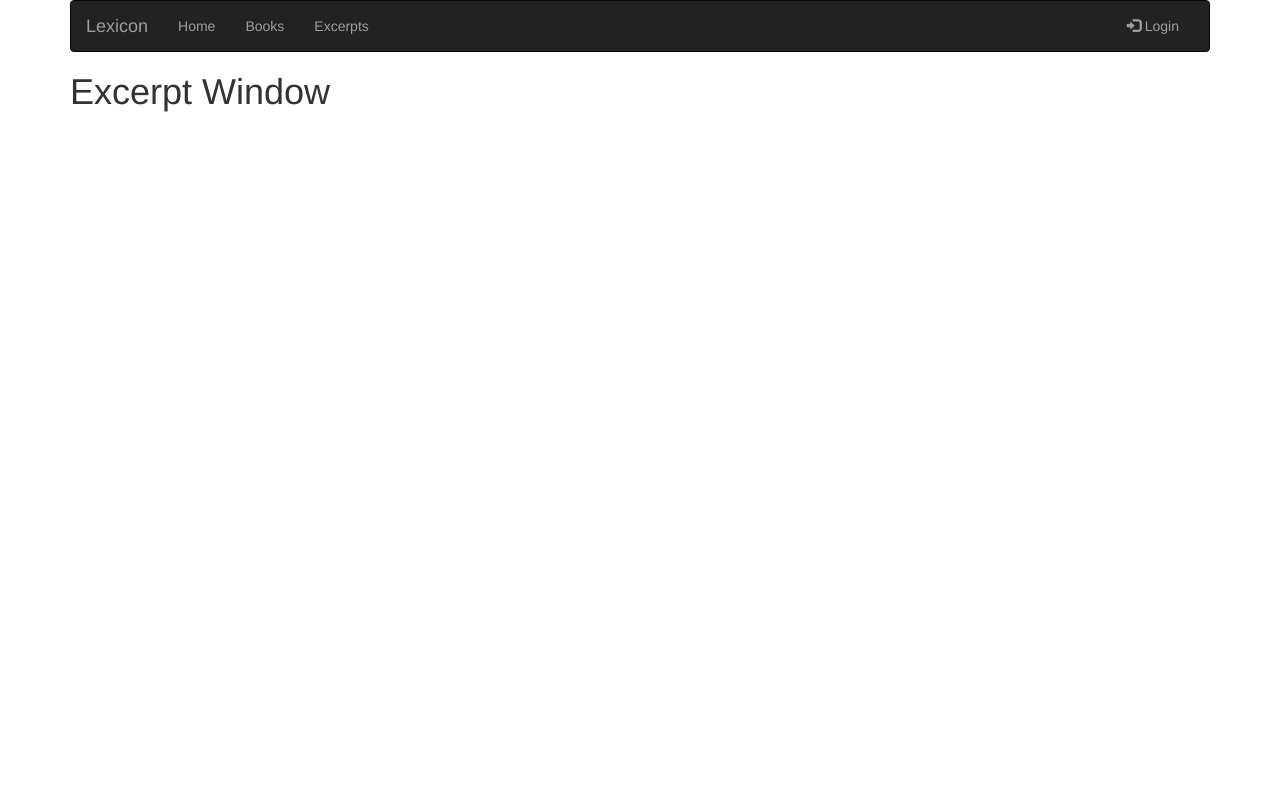
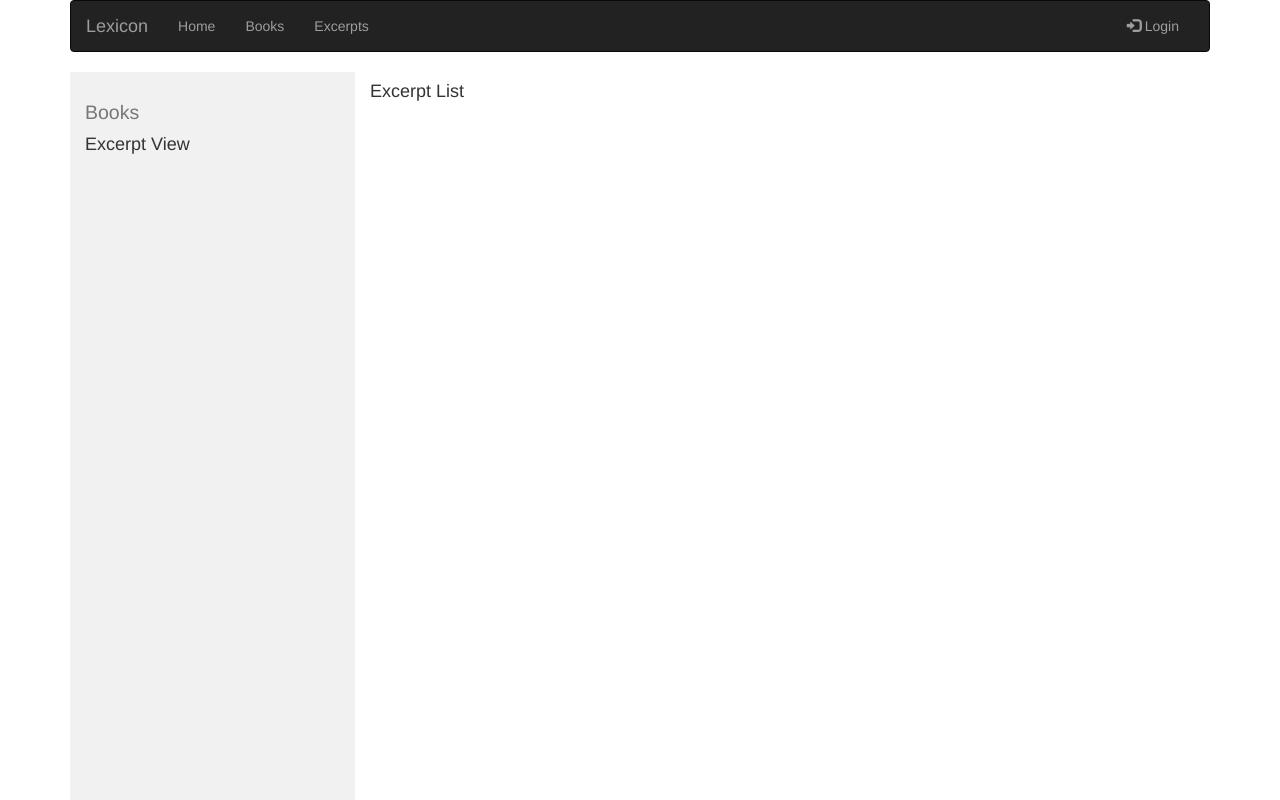
Before and after one commit to andytrandaoanh/lexicon-portal-v5, a React app: page /excerpt in a window 1280 px wide. Shown: the top 800 px of the page. Built offline with nearby package versions, Linux system fonts and the light colour scheme.

Commit message:
refactoring component codes

```diff
--- /dev/null
+++ b/src/components/book/BookList.js
@@ -0,0 +1,16 @@
+import React from 'react';
+
+class BookList extends React.Component {
+
+  	render() {
+
+  		  return (
+
+			<h4>Book List</h4>
+
+		 )
+
+	}
+}
+
+export default BookList;
--- /dev/null
+++ b/src/components/book/BookView.js
@@ -0,0 +1,16 @@
+import React from 'react';
+
+class BookView extends React.Component {
+
+  	render() {
+
+  		  return (
+
+			<h4>Book View</h4>
+
+		 )
+
+	}
+}
+
+export default BookView;
--- a/src/components/book/index.js
+++ b/src/components/book/index.js
@@ -1,11 +1,36 @@
 import React from 'react';
-
+import BookList from './BookList';
+import BookView from './BookView';
 
 class BookWindow extends React.Component {
 
   	render() {
 
-  		return (<h1>Book Window</h1>)
+  		  return (
+
+		    <div className="container-fluid">
+		        <div className="row content">
+		          <div className="col-sm-3 sidenav">
+		            <h2><small>Books</small></h2>
+
+		              <BookView />
+		   			</div>
+
+
+
+			        <div className="col-sm-9">
+
+			            <BookList />
+			        </div>
+
+		        </div>
+
+
+		    </div>
+
+
+		 )
+
 	}
 }
 
--- /dev/null
+++ b/src/components/excerpt/BookList.js
@@ -0,0 +1,16 @@
+import React from 'react';
+
+class BookList extends React.Component {
+
+  	render() {
+
+  		  return (
+
+			<h4>Excerpt List</h4>
+
+		 )
+
+	}
+}
+
+export default BookList;
--- /dev/null
+++ b/src/components/excerpt/BookView.js
@@ -0,0 +1,16 @@
+import React from 'react';
+
+class BookView extends React.Component {
+
+  	render() {
+
+  		  return (
+
+			<h4>Excerpt View</h4>
+
+		 )
+
+	}
+}
+
+export default BookView;
--- a/src/components/excerpt/index.js
+++ b/src/components/excerpt/index.js
@@ -1,11 +1,38 @@
 import React from 'react';
+import BookList from './BookList';
+import BookView from './BookView';
 
 
 class ExcerptWindow extends React.Component {
 
-  render() {
 
-  	return (<h1>Excerpt Window</h1>)
+  	render() {
+
+  		  return (
+
+		    <div className="container-fluid">
+		        <div className="row content">
+		          <div className="col-sm-3 sidenav">
+		            <h2><small>Books</small></h2>
+
+		              <BookView />
+		   			</div>
+
+
+
+			        <div className="col-sm-9">
+
+			            <BookList />
+			        </div>
+
+		        </div>
+
+
+		    </div>
+
+
+		 )
+
 	}
 }
 
--- a/src/components/main/ListSearch.js
+++ b/src/components/main/ListSearch.js
@@ -2,7 +2,7 @@
 
 import React, { Component } from "react";
 import { connect } from "react-redux";
-import { selectWord } from "../../actions/index";
+import { selectWord } from "../../actions";
 import { bindActionCreators } from "redux";
 
 class ListSearch extends Component {
--- a/src/components/main/index.js
+++ b/src/components/main/index.js
@@ -6,34 +6,38 @@ import ListView from './ListView';
 
 
 class MainWindow extends React.Component {
-
     render() {
-
 
         return (
 
         <div className="container-fluid">
             <div className="row content">
               <div className="col-sm-3 sidenav">
-            <h2><small>Search Lexicon</small></h2>
+                <h2><small>Books</small></h2>
 
                   <SearchForm />
-            <div>
+
                   <ListSearch />
+
+
 
             </div>
 
-          </div>
+
 
               <div className="col-sm-9">
 
                   <ListView />
               </div>
+
             </div>
+
+
         </div>
 
 
      )
+
   }
 }
 
--- a/src/index.js
+++ b/src/index.js
@@ -2,7 +2,7 @@ import React from 'react';
 import ReactDOM from 'react-dom';
 import { Provider } from "react-redux";
 import App from './components/App.js';
-import configureStore from './configureStore';
+import configureStore from './store/';
 
 const store = configureStore()
 
--- a/src/configureStore.js
+++ b/src/store/index.js
@@ -1,6 +1,6 @@
 import { applyMiddleware, compose, createStore } from 'redux';
 import thunkMiddleware from 'redux-thunk';
-import reducers from './reducers';
+import reducers from '../reducers';
 import logger from 'redux-logger'
 
 export default function configureStore() {
```
Also changed, not shown: src/components/App.js (+4 -4 lines), src/components/nav/index.js (renamed from src/components/shared/index.js). Lines whose indentation alone changed are shown as unchanged.
